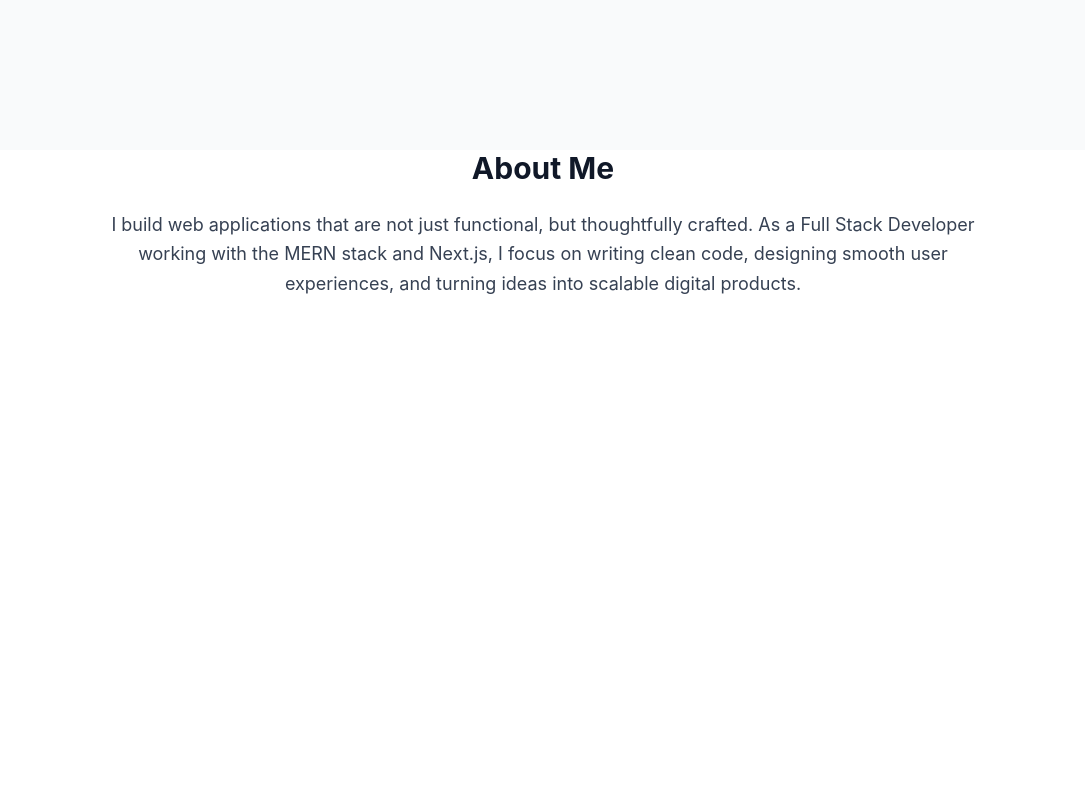
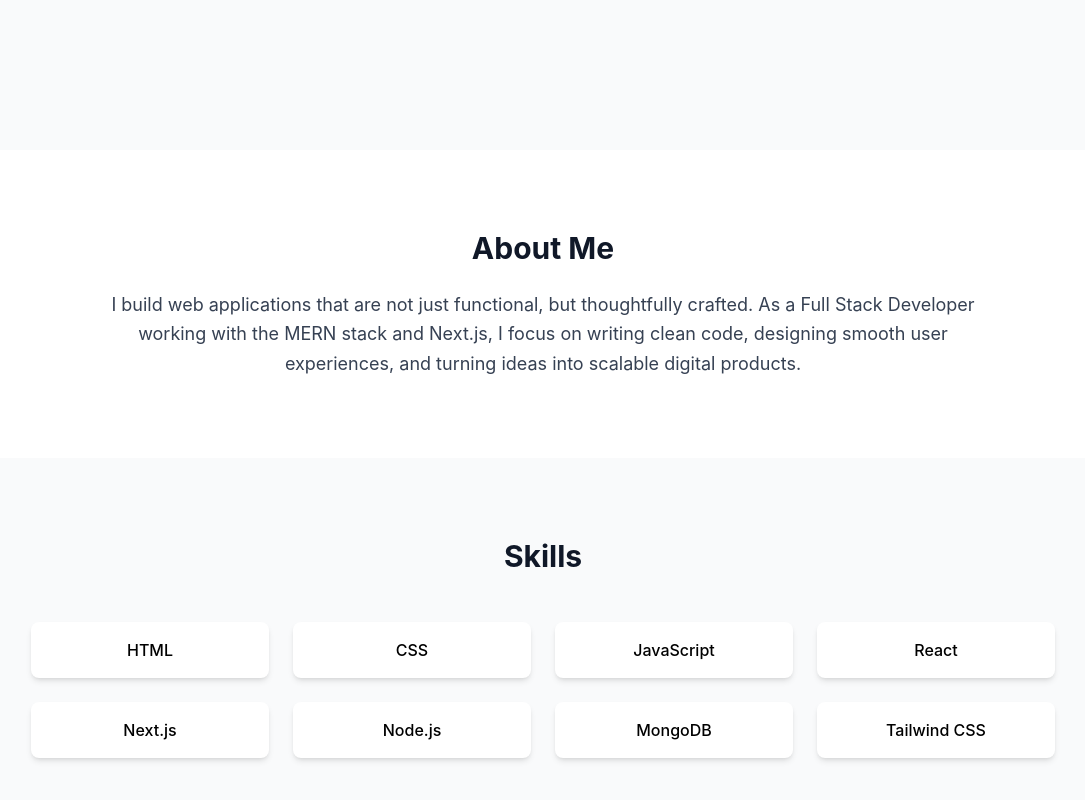
Before and after one commit to shumaila1421/Portfolio--Next.js, a Next.js app: page / in a window 1280 px wide. Shown: the part 746-1546 px from the top of the page, without its empty margins (97-1182 px from the left). Before the commit the page ends 1044 px from the top, so only its background shows below. Built offline with nearby package versions, Linux system fonts and the light colour scheme.

Commit message:
skills section added

```diff
--- a/app/page.tsx
+++ b/app/page.tsx
@@ -55,7 +55,7 @@
 
       {/* About */}
 
-      <section id="about" className="y-20 bg-white px-6">
+      <section id="about" className="py-20 bg-white px-6">
         <div className="max-w-4xl mx-auto text-center">
           <h2 className="text-3xl font-bold mb-6 text-gray-900"> About Me</h2>
           <p className="text-gray-700 text-lg leading-relaxed">
@@ -67,6 +67,35 @@
           </p>
         </div>
       </section>
+
+      {/* Skills */}
+
+      <section id="skills" className="py-20 bg-gray-50 px-6">
+        <div className="max-w-5xl mx-auto text-center">
+          <h2 className="text-3xl font-bold mb-12 text-gray-900">Skills</h2>
+
+          {/* Skills Cards */}
+          <div className="grid grid-cols-2 sm:grid-cols-3 md:grid-cols-4 gap-6">
+            {[
+              "HTML",
+              "CSS",
+              "JavaScript",
+              "React",
+              "Next.js",
+              "Node.js",
+              "MongoDB",
+              "Tailwind CSS",
+            ].map((skill) => (
+              <div
+                key={skill}
+                className="bg-white shadow-md rounded-lg py-4 font-medium hover:shadow-lg transition"
+              >
+                {skill}
+              </div>
+            ))}
+          </div>
+        </div>
+      </section>
     </div>
   );
 }
```
